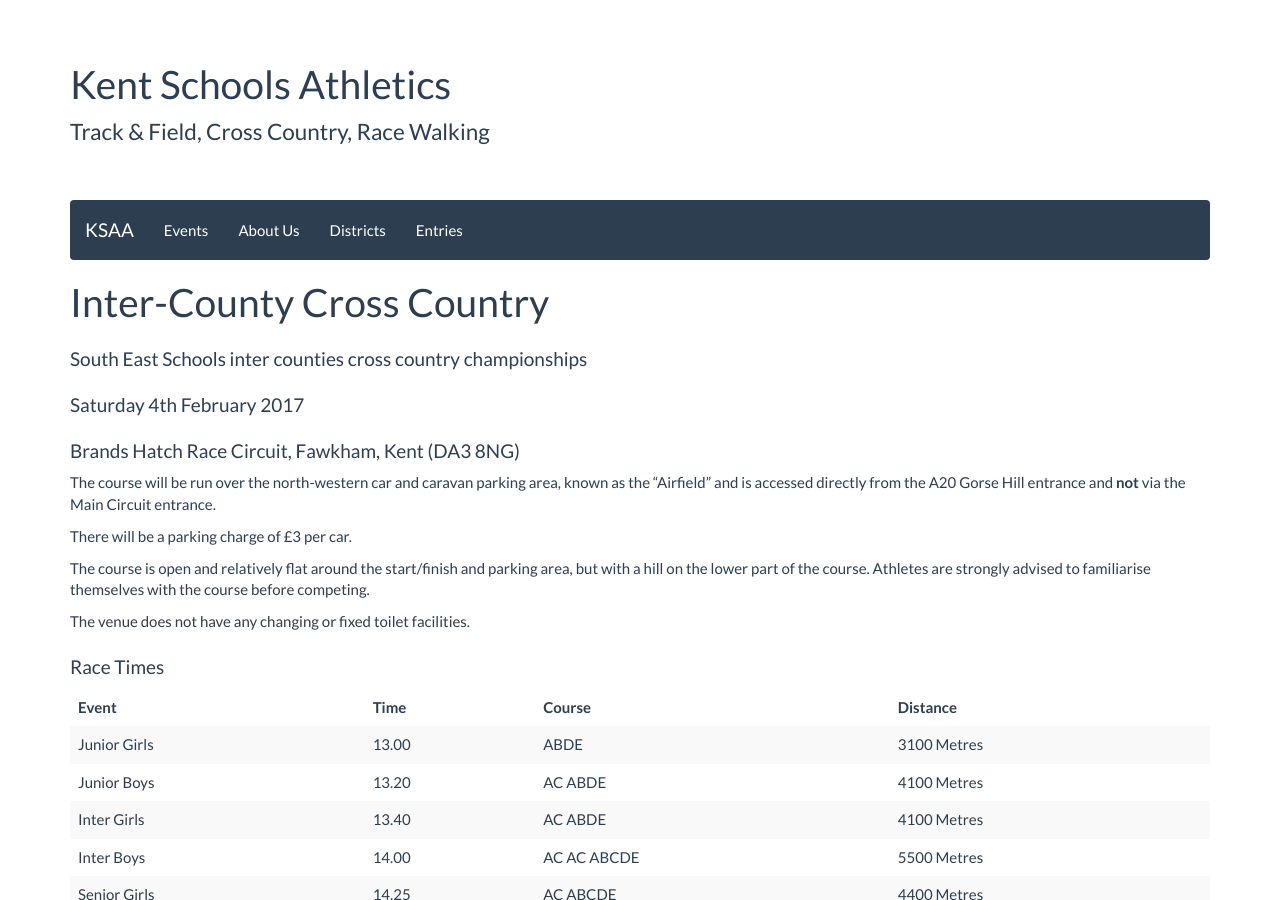
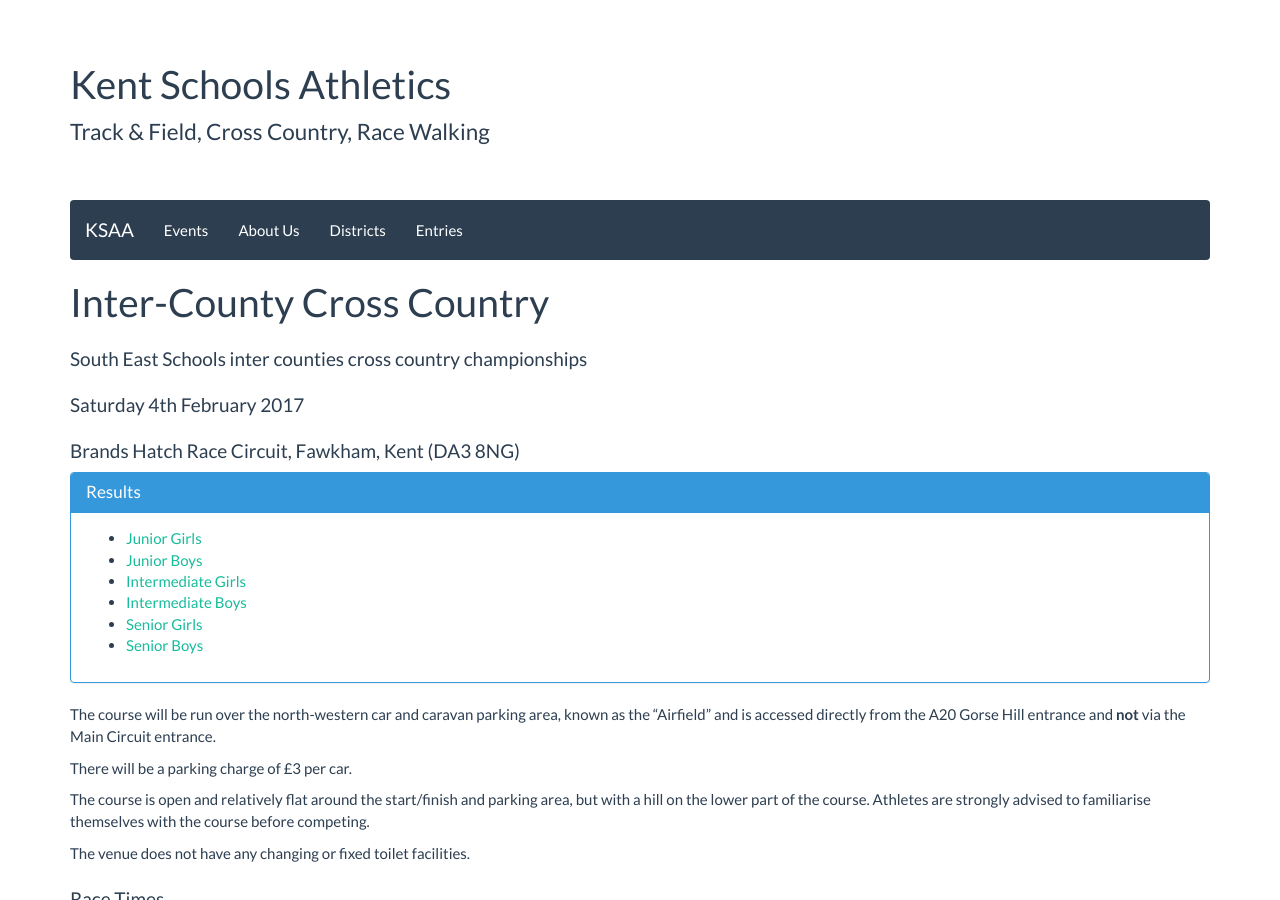
Before and after one commit to chrisnewark/chrisnewark.github.io, a Jekyll site: the page built from _events/16-17/2017-02-04-inter-county-cross-country.md, in a window 1280 px wide and 900 px high. Built offline with Jekyll 4.4.1, drawn with Linux system fonts in a browser that asks for light colours; nearby versions of some CDN libraries.

Commit message:
Added inter counties results

```diff
--- a/_events/16-17/2017-02-04-inter-county-cross-country.md
+++ b/_events/16-17/2017-02-04-inter-county-cross-country.md
@@ -11,6 +11,21 @@ location: Brands Hatch
 
 #### Brands Hatch Race Circuit, Fawkham, Kent (DA3 8NG)
 
+<div class="panel panel-info">
+    <div class="panel-heading">
+        <h3 class="panel-title">Results</h3>
+    </div>
+    <div class="panel-body">
+        <ul>
+            <li><a href="/files/events/16-17/2017-02-04-inter-county-cross-country/SE-Schools-Inter-Counties-Cross-Country-Junior-Girls-2017.pdf">Junior Girls</a></li>
+            <li><a href="/files/events/16-17/2017-02-04-inter-county-cross-country/SE-Schools-Inter-Counties-Cross-Country-Junior-Boys-2017.pdf">Junior Boys</a></li>
+            <li><a href="/files/events/16-17/2017-02-04-inter-county-cross-country/SE-Schools-Inter-Counties-Cross-Country-Intermediate-Girls-2017.pdf">Intermediate Girls</a></li>
+            <li><a href="/files/events/16-17/2017-02-04-inter-county-cross-country/SE-Schools-Inter-Counties-Cross-Country-Intermediate-Boys-2017.pdf">Intermediate Boys</a></li>
+            <li><a href="/files/events/16-17/2017-02-04-inter-county-cross-country/SE-Schools-Inter-Counties-Cross-Country-Senior-Girls-2017.pdf">Senior Girls</a></li>
+            <li><a href="/files/events/16-17/2017-02-04-inter-county-cross-country/SE-Schools-Inter-Counties-Cross-Country-Senior-Boys-2017.pdf">Senior Boys</a></li>
+        </ul>
+    </div>
+</div>
 
 The course will be run over the north-western car and caravan parking area, known as the "Airfield" and is accessed directly from the A20 Gorse Hill entrance and **not** via the Main Circuit entrance.
 
```
Also changed, not shown: 6 other files.
